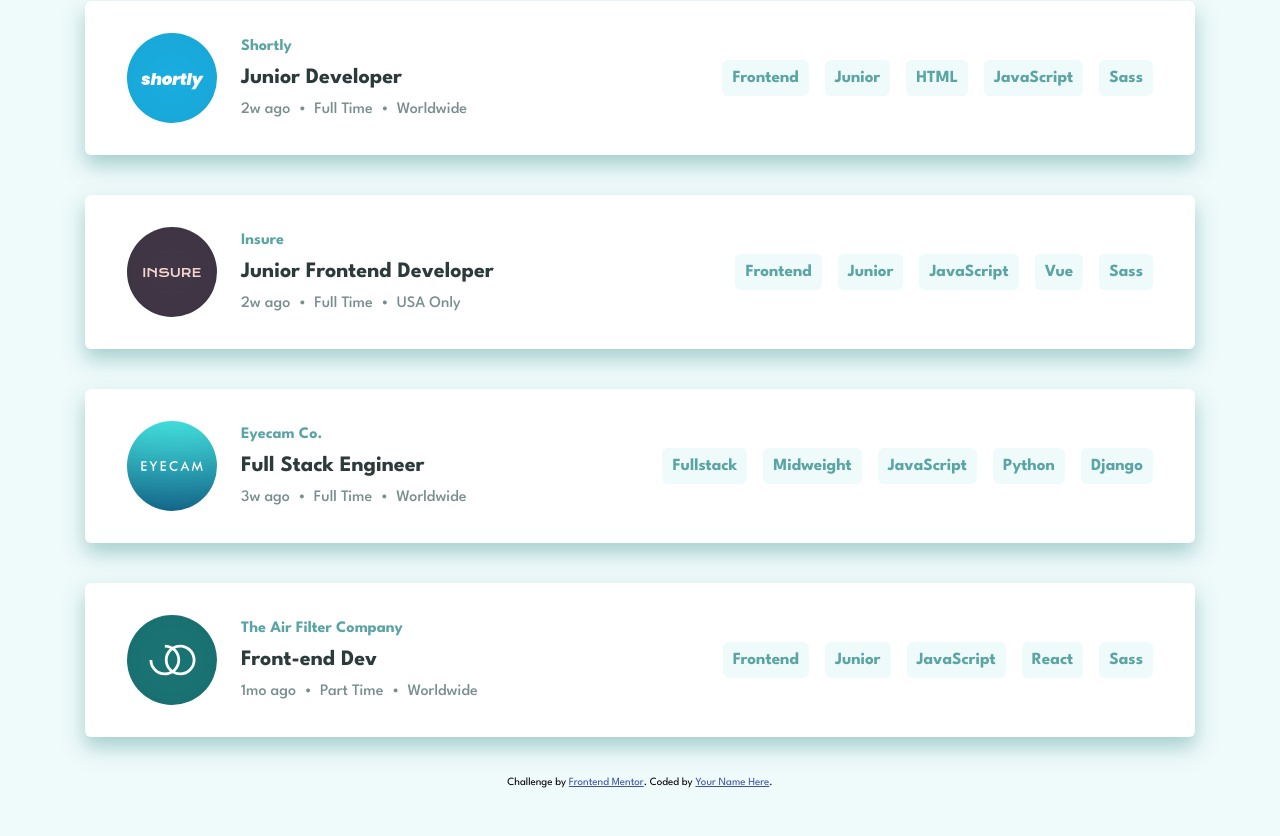
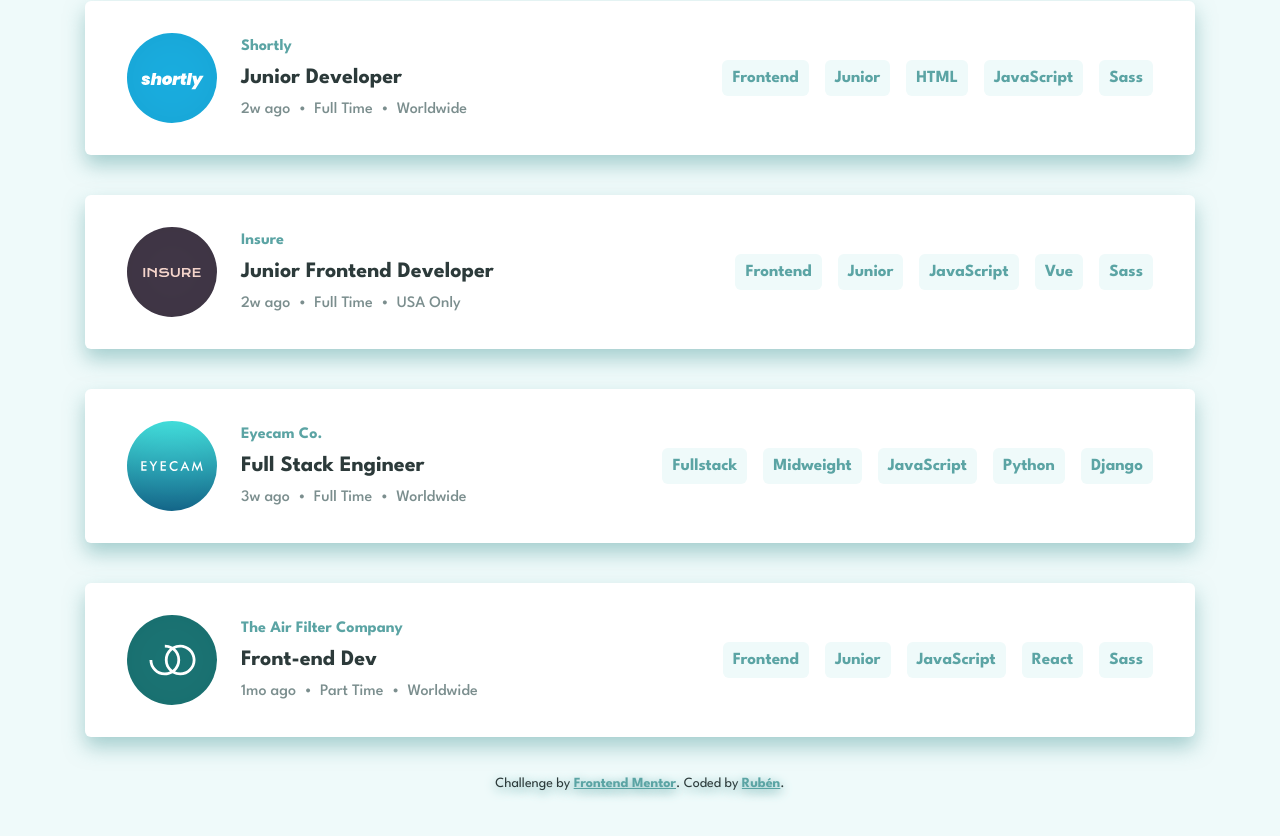
Before and after one commit to Rubendvb/static-job-listings-master, a React (Vite) app: page / in a window 1280 px wide. Shown: the part 1385-2221 px from the top of the page. Built offline with nearby package versions, Linux system fonts and the light colour scheme.

Commit message:
fix links

```diff
--- a/src/App.css
+++ b/src/App.css
@@ -260,9 +260,12 @@ h2 {
 }
 
 .attribution {
-  font-size: 11px;
+  font-size: 14px;
   text-align: center;
+  color: var(--Very-Dark-Grayish-Cyan);
+  text-shadow: 0px 3px 11px var(--Desaturated-Dark-Cyan);
 }
 .attribution a {
-  color: hsl(228, 45%, 44%);
+  color: var(--Desaturated-Dark-Cyan);
+  font-weight: var(--font-700);
 }
--- a/src/App.tsx
+++ b/src/App.tsx
@@ -65,7 +65,11 @@ function App() {
             >
               Frontend Mentor
             </a>
-            . Coded by <a href="#">Your Name Here</a>.
+            . Coded by{' '}
+            <a href="https://github.com/Rubendvb" target="_blank">
+              Rubén
+            </a>
+            .
           </div>
         </main>
       </div>
```
